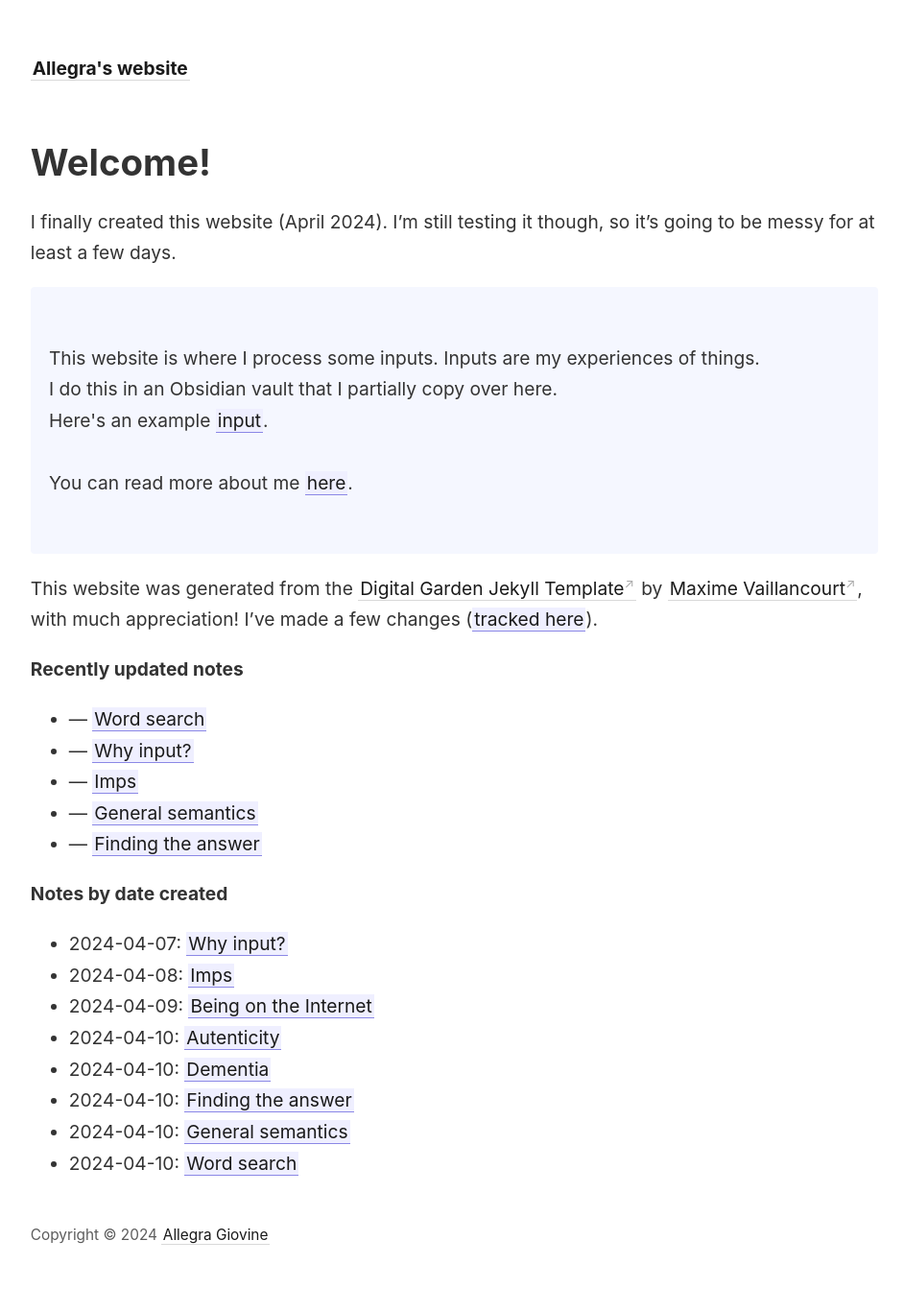
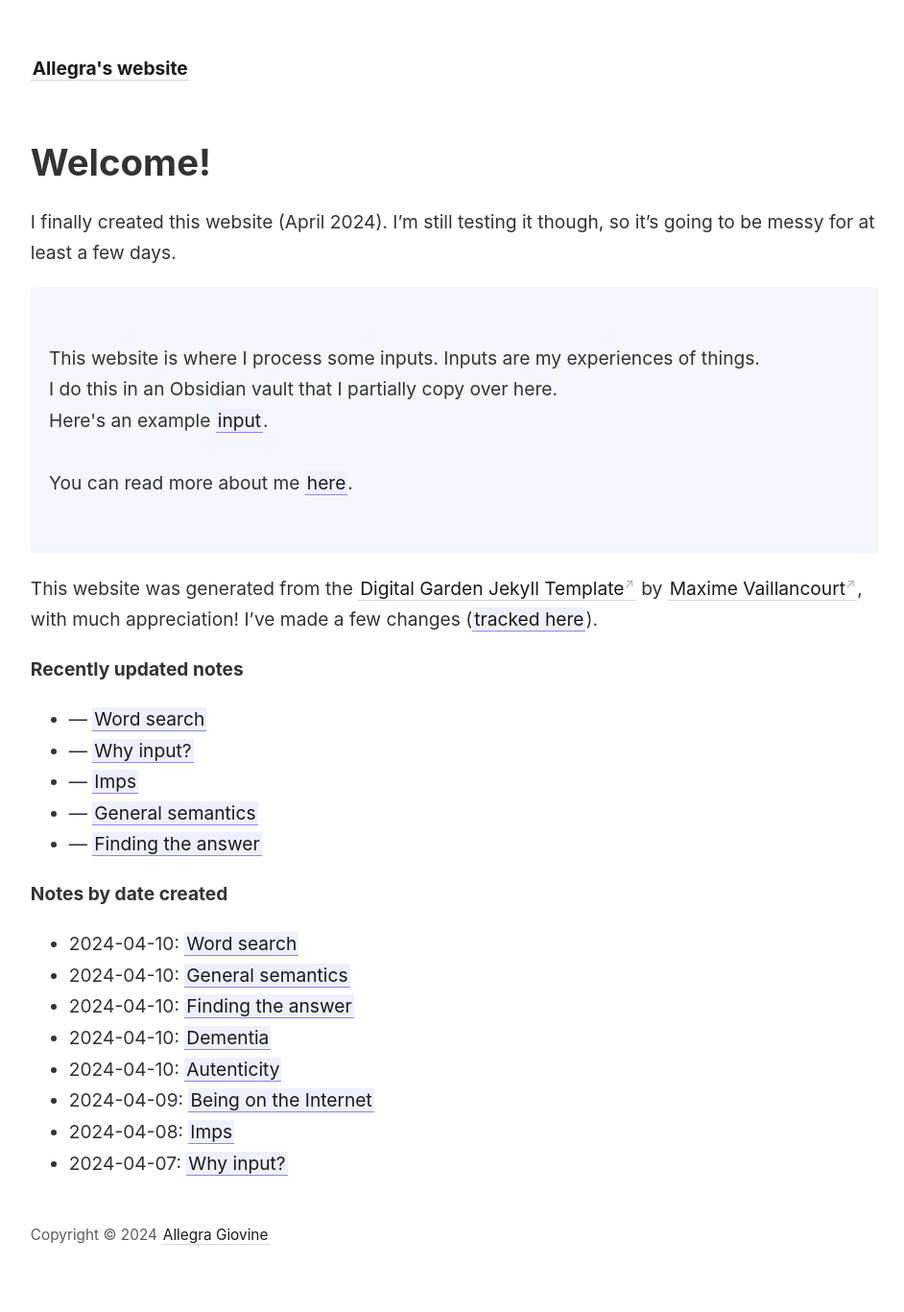
Before and after one commit to agiovine/agiovine.github.io, a Jekyll site: the page built from _pages/index.md, in a window 1280 px wide. Shown: the whole page at 96% size, without its empty margins (45-987 px from the left). Built offline with Jekyll 4.4.1, drawn with Linux system fonts in a browser that asks for light colours.

Commit message:
Update index.md

```diff
--- a/_pages/index.md
+++ b/_pages/index.md
@@ -37,7 +37,7 @@ This website was generated from the [Digital Garden Jekyll Template](https://git
 <strong>Notes by date created</strong>
 
 <ul>
-  {% assign recent_notes2 = site.notes | sort: "datefirstcreated" %}
+  {% assign recent_notes2 = site.notes | sort: "datefirstcreated" | reverse %}
   {% for note in recent_notes2 %}
     <li>
       {{ note.datefirstcreated }}: <a class="internal-link" href="{{ site.baseurl }}{{ note.url }}">{{ note.title }}</a>
```
